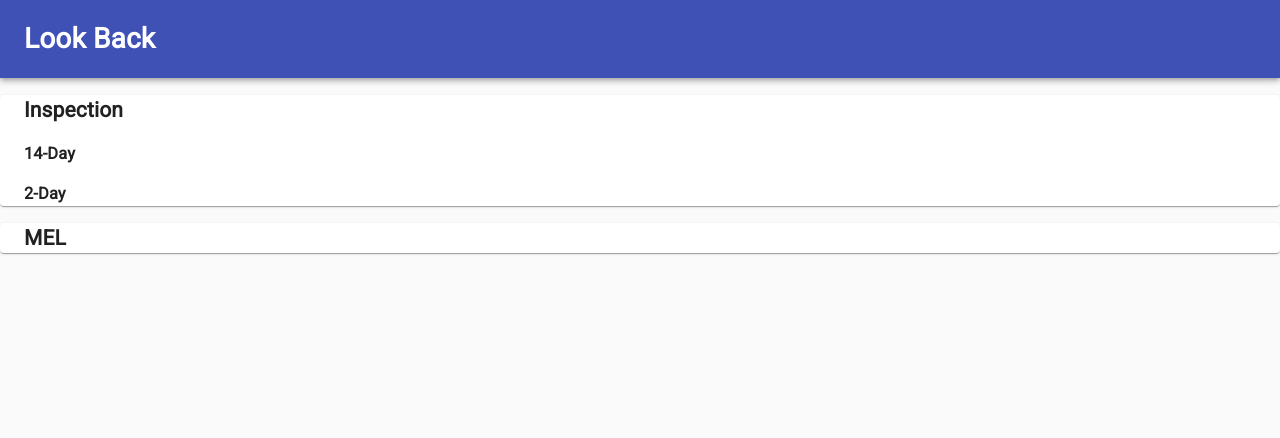
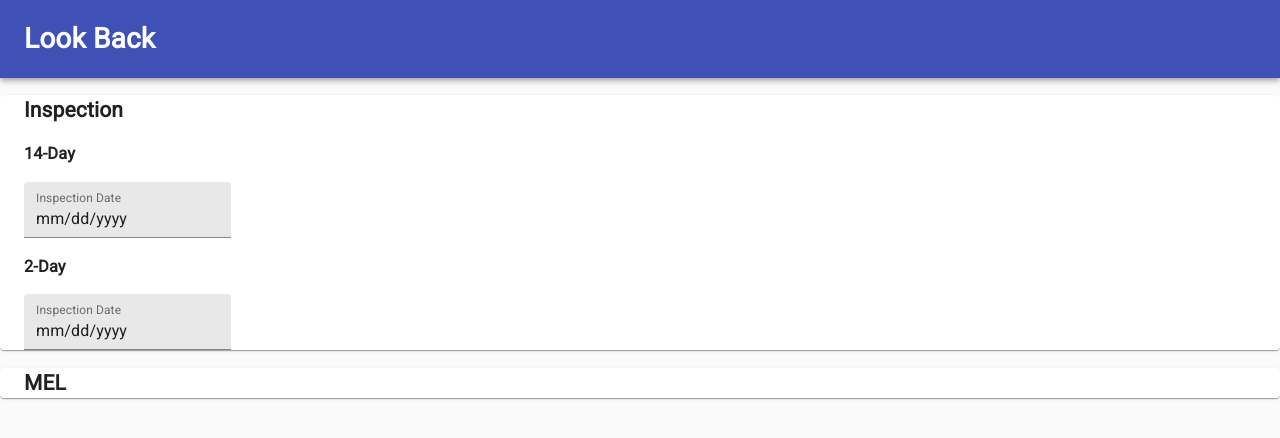
Before and after one commit to jonathanhhoward/look-back, a React (Create React App) app: page / in a window 1280 px wide. Shown: the top 438 px of the page. Built offline with nearby package versions, Linux system fonts and the light colour scheme.

Commit message:
Add datepicker

```diff
--- a/src/components/Inspection.tsx
+++ b/src/components/Inspection.tsx
@@ -1,7 +1,28 @@
+import { useState } from "react";
+import { DatePicker, MuiPickersUtilsProvider } from "@material-ui/pickers";
+import { MaterialUiPickersDate } from "@material-ui/pickers/typings/date";
+import LuxonUtils from "@date-io/luxon";
+
 interface Props {
   title: string;
 }
 
 export function Inspection({ title }: Props) {
-  return <h3>{title}</h3>;
+  const [date, setDate] = useState<MaterialUiPickersDate>(null);
+  return (
+    <MuiPickersUtilsProvider utils={LuxonUtils}>
+      <h3>{title}</h3>
+      <DatePicker
+        disableFuture
+        disableToolbar
+        emptyLabel="mm/dd/yyyy"
+        format="MM/dd/yyyy"
+        id={`inspection-date-${title}`}
+        inputVariant="filled"
+        label="Inspection Date"
+        onChange={setDate}
+        value={date}
+      />
+    </MuiPickersUtilsProvider>
+  );
 }
```
Also changed, not shown: 1 other file (tests, documents, lock files or other folders).
